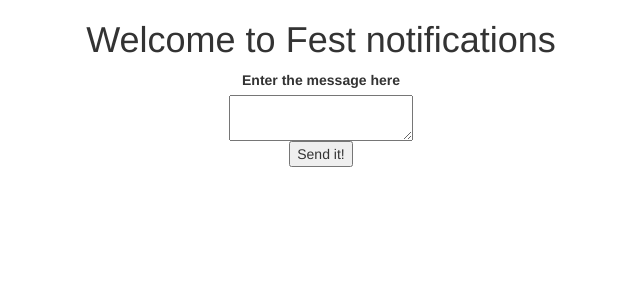
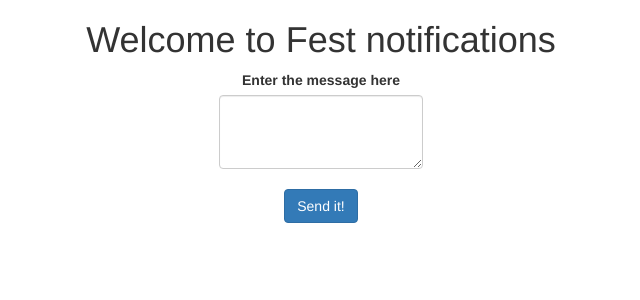
Before and after one commit to ssundarraj/flask-gcm-server, a Flask app: page / in a window 1280 px wide. Shown: the top 300 px of the page, without its empty margins (319-959 px from the left). Run offline with Flask 2, Linux system fonts and the light colour scheme; some libraries are stand-ins or nearby versions.

Commit message:
Adde basic styling.

```diff
--- a/app/templates/index.html
+++ b/app/templates/index.html
@@ -4,12 +4,12 @@
 	<script type="text/javascript" src="../static/js/script.js"></script>
 </head>
 <body>
-	<div id='main' style='text-align:center;'>
+	<div id='main' class="form-inline" style='text-align:center;'>
 		<h1>Welcome to {{ APP_NAME }} notifications</h1>
 		<form id='notif_form'>
 			<label for='notif_msg'>Enter the message here</label> <br/>
-			<textarea form='notif_form' name='notif_msg' id='notif_msg' type='textarea'></textarea> <br/>
-			<input type="button" value="Send it!" onclick="sendNotifData();" />
+			<textarea rows="3" columns="30" form='notif_form' class="form-control" name='notif_msg' id='notif_msg' type='textarea'></textarea> <br/><br/>
+			<input type="button" class="btn btn-primary" value="Send it!" onclick="sendNotifData();" />
 		</form>
 	</div>
 </body>
```
